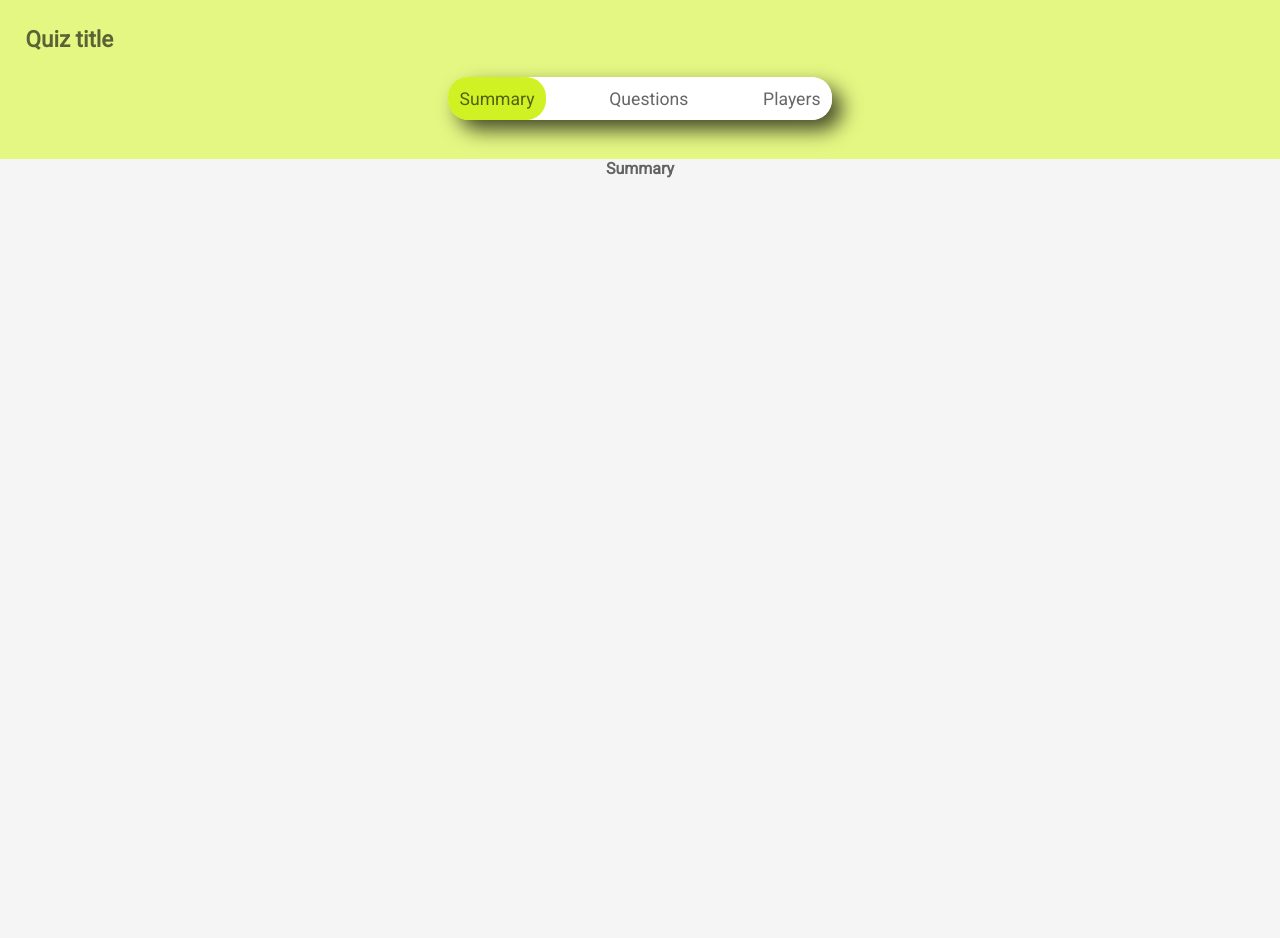
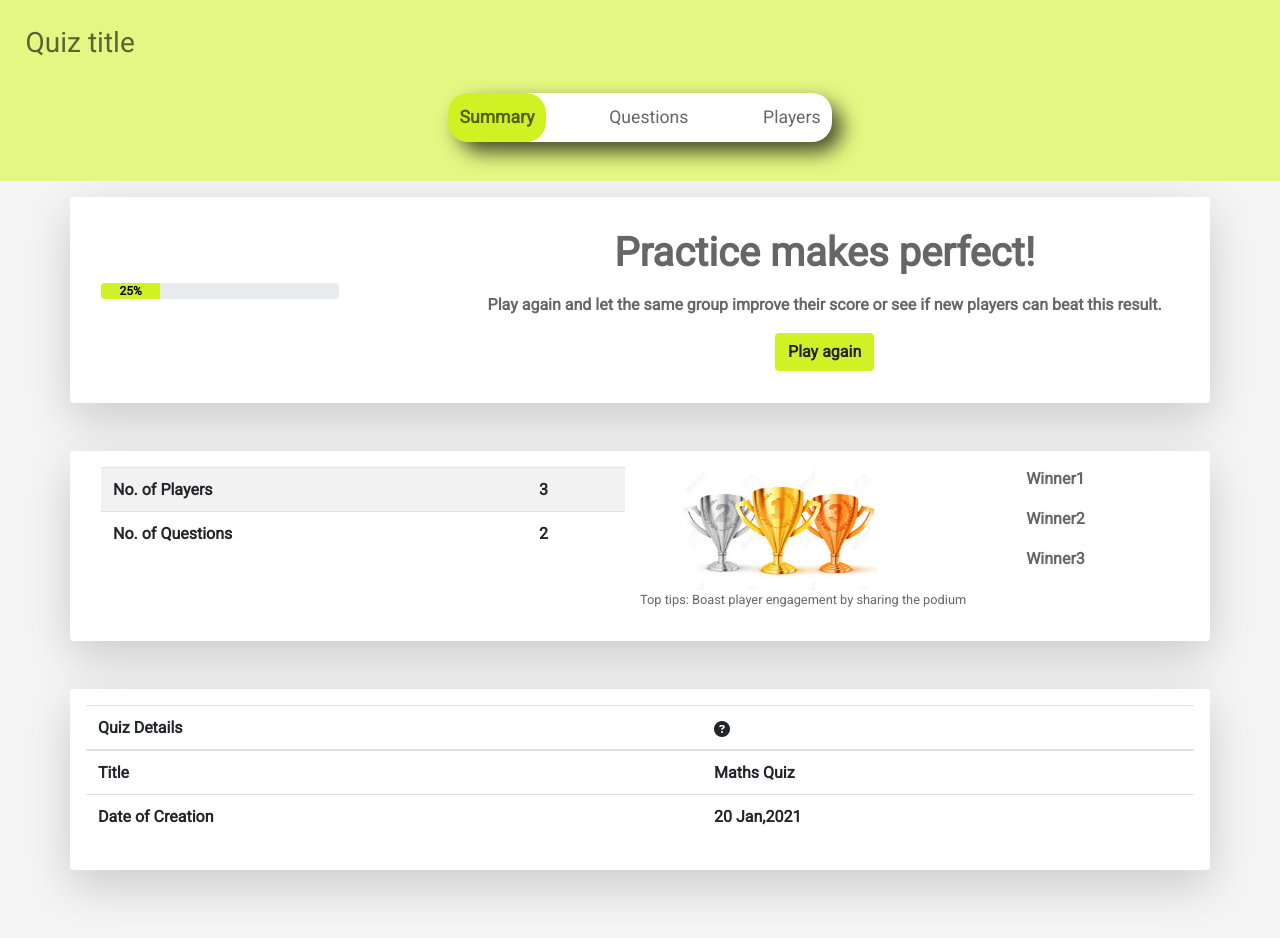
Before and after one commit to shivasankari3101/tabs, a plain HTML site: page index.html in a window 1280 px wide. Drawn offline with nearby package versions, Linux system fonts and the light colour scheme.

Commit message:
Added summary tab

```diff
--- a/index.html
+++ b/index.html
@@ -3,7 +3,9 @@
     <meta charset="UTF-8">
     <meta name="viewport" content="width=device-width, initial-scale=1.0">
     <title></title>
+    <link rel="stylesheet" href="https://stackpath.bootstrapcdn.com/bootstrap/4.5.2/css/bootstrap.min.css">
     <link rel="stylesheet" href="https://cdnjs.cloudflare.com/ajax/libs/font-awesome/4.7.0/css/font-awesome.min.css">
+    <script src='https://kit.fontawesome.com/a076d05399.js'></script>
     <link rel="stylesheet" href="style.css">
 </head>
 <body>
@@ -22,7 +24,70 @@
 
    <div class="main_content">
     <div class="main_div">
-    <div class="summary_tab" style="text-align: center;font-weight: bolder;">Summary</div>
+    <div class="summary_tab">
+        <div class="container">
+            <div class="row mt-3 shadow-lg p-3 mb-5 bg-white rounded">
+                <div class="col-md-4">
+                    <div class="progress file">
+                        <div class="progress-bar " role="progressbar" style="width: 25%;" aria-valuenow="25" aria-valuemin="0" aria-valuemax="100">25%</div>
+                      </div>
+                </div>
+                <div class="col-md-8">
+                    <p>
+                    <h1><b>Practice makes perfect!</b></h1>
+                    </p>
+                    <p>Play again and let the same group improve their score or see if new players can beat this result.</p>
+                    <p> <button type="button" class="btn" style="background-color: #d0f224; font-weight: bold;">Play again</button></p>
+                </div>
+            </div>
+
+            <div class="row mt-1 shadow-lg p-3 mb-5 bg-white rounded">
+                <div class="col-md-6">
+                    <table class="table table-striped">
+                        <tr>
+                            <td>No. of Players</td>
+                            <td>3</td>
+                        </tr>
+                        <tr>
+                            <td>No. of Questions</td>
+                            <td>2</td>
+                        </tr>
+                      </table>
+                </div>
+                <div class="col-md-6">
+                    <div class="row">
+                        <div class="col-6">
+                            <img src="image/img1.jpg" id="img">
+                        </div>
+                        <div class="col-6">
+                            <p class="winner">Winner1</p>
+                            <p class="winner">Winner2</p>
+                            <p class="winner">Winner3</p>
+                        </div>
+                            <small><p>Top tips: Boast player engagement by sharing the podium</p></small>
+                    </div>
+                </div>
+            </div>
+            <div class="row">
+               <div class="col  shadow-lg p-3 mb-5 bg-white rounded">
+                <table class="table">
+                    <thead>
+                      <tr>
+                        <th scope="col">Quiz Details</i></span></th>
+                        <th scope="col"><i class="fas fa-question-circle"></i></th>
+                      </tr>
+                    </thead>
+                    <tbody>
+                      <tr><td>Title</td><td>Maths Quiz</td></tr>
+                      <tr><td>Date of Creation</td><td>20 Jan,2021</td></tr>
+                    </tbody>
+                  </table>
+               </div>
+            </div>
+
+        </div>
+
+    </div>
     <div class="questions_tab" style="text-align: center;font-weight: bolder;">Question</div>
    <div class="players_tab">
     <table >
--- a/style.css
+++ b/style.css
@@ -79,14 +79,14 @@ body,html{
 
 /* players_tab */
 
-   table{
+   .players_tab table{
     width: 100%;
    }
-   td , th{
+   .players_tab td ,.players_tab th{
     padding: 1%;
     text-align: center;
     }
-   th{
+    .players_tab th{
     background-color: #d0f224;
     font-family: 'Open Sans',Sans-serif;
     font-weight: 200;
@@ -94,26 +94,26 @@ body,html{
     font-weight: bolder;
 
    }
-   tr{
+   .players_tab tr{
     width: 100%;
     background-color: #fafafa;
     font-family: 'Montserrat', sans-serif;
    }
-   tr:nth-child(even){
+   .players_tab tr:nth-child(even){
     background-color: #eeeeee;
    }
 
 
    /* search bar */
 
-   .search {
+   .players_tab .search {
      width: 30%;
      position: relative;
      display: grid;
      grid-template-columns: 80% 20%;
    }
 
-    .searchTerm {
+   .players_tab .searchTerm {
      border: none;
      border-right: none;
      padding: 3%;
@@ -122,11 +122,11 @@ body,html{
      color: #9DBFAF;
    }
 
-   .searchTerm:focus{
+   .players_tab .searchTerm:focus{
      color: #00B4CC;
    }
 
-   .searchButton {
+   .players_tab .searchButton {
        border: none;
        outline: none;
      background: #f5f5f5;
@@ -138,7 +138,7 @@ body,html{
    }
 
    /*Resize the wrap to see the search bar change!*/
-   .wrap{
+   .players_tab .wrap{
      display: flex;
      justify-content: flex-end;
      align-items: center;
@@ -171,7 +171,42 @@ body,html{
 
 @media screen and (max-width:340px){
 
-    tr,th{
+    .players_tab tr, .players_tab th{
       font-size: 0.7rem;
     }
 }
+
+
+/* summary_tab */
+.summary_tab{
+    text-align: center;
+    font-weight: bolder;
+}
+.summary_tab .winner{
+    text-align: center;
+    font-weight: bolder;
+}
+.summary_tab .file{
+    margin-top: 70px;
+    width: 70%;
+}
+.summary_tab .progress-bar{
+    background-color: #d0f224;
+    color: black;
+}
+
+.summary_tab #img{
+    width: 80%;
+}
+.summary_tab td{
+    font-weight: bold;
+}
+
+/*-----Media Query---------*/
+@media screen and (max-width: 600px) {
+    .summary_tab .file{
+        margin-top: 5px;
+        width: 80%;
+    }
+  }
+/* summary_tab */
```
Also changed, not shown: image/img1.jpg (added).
